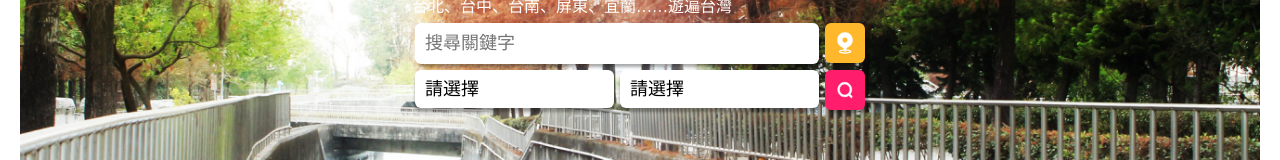
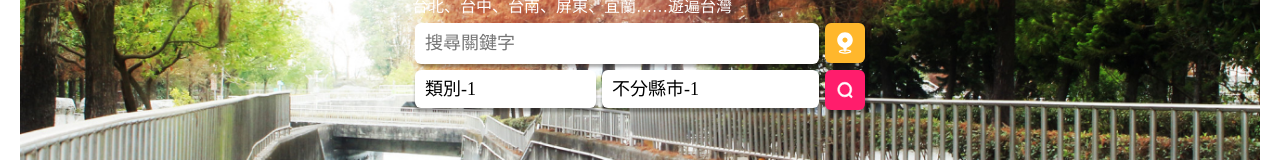
Before and after one commit to wenyo/taiwan_travel, a Vue app: page / in a window 1280 px wide. Shown: the part 433-593 px from the top of the page. Built offline with nearby package versions, Linux system fonts and the light colour scheme.

Commit message:
search ScenicSpot

```diff
--- a/src/component/Option.vue
+++ b/src/component/Option.vue
@@ -1,6 +1,13 @@
 <template>
-  <ul v-if="modelValue">
-    <li v-for="(option, idx) in options" :key="idx">{{ option }}</li>
+  <ul v-if="show">
+    <li
+      v-for="(option, idx) in options"
+      :class="{ selected: modelValue == idx }"
+      :key="idx"
+      @click="$emit('update:modelValue', idx); optionToggle(false)"
+    >
+      {{ option.text }}
+    </li>
   </ul>
 </template>
 
@@ -8,28 +15,52 @@
 export default {
   props: {
     options: {
-      type: Array[String],
-      default: ["1272", "999"],
+      type: Array[Object],
+      default: [{ text: "111", value: "" }],
     },
     modelValue: {
+      type: Number,
+      default: -1,
+    },
+    show: {
       type: Boolean,
       default: false,
     },
+    optionToggle:{
+      type: Function,
+      default: ()=>{}
+    }
+  },
+  methods: {
   },
 };
 </script>
 
 <style lang="scss" scoped>
+::-webkit-scrollbar {
+  width: 5px;
+}
+::-webkit-scrollbar-track {
+  -webkit-border-radius: 10px;
+  border-radius: 10px;
+}
+::-webkit-scrollbar-thumb {
+  -webkit-border-radius: 4px;
+  border-radius: 4px;
+  background: $basic-color-shadow;
+}
 ul {
   position: absolute;
+  max-height: 200px;
   top: calc(100% - 10px);
   right: 0;
   left: 0;
   border-radius: 0 0 6px 6px;
-  overflow: hidden;
+  overflow-y: scroll;
   box-shadow: 3px 3px 3px $basic-color-shadow;
   background-color: $basic-color-white;
   padding-top: 5px;
+  font-size: 18px;
 }
 
 li {
@@ -37,7 +68,8 @@ li {
   padding: 5px 10px;
   cursor: pointer;
 
-  &:hover {
+  &:hover,
+  &.selected {
     background-color: $basic-color-grey;
   }
 }
--- a/src/component/Select.vue
+++ b/src/component/Select.vue
@@ -1,7 +1,14 @@
 <template>
   <div class="select">
-    <div class="title" @click="show = !show">{{ title }}</div>
-    <Option :options="options" v-model="show" />
+    <div class="title" @click="optionToggle(!show)">
+      {{ title }}{{modelValue}}
+    </div>
+    <Option
+      :options="options"
+      v-model="selectedIdx"
+      :show="show"
+      :optionToggle="optionToggle"
+    />
   </div>
 </template>
 
@@ -11,10 +18,10 @@ import Option from "./Option";
 export default {
   props: {
     options: {
-      type: Array[String],
-      default: ["122", "999"],
+      type: Array[Object],
+      default: [{ text: "111", value: "" }],
     },
-    title: {
+    defaultTitle: {
       typr: String,
       default: "請選擇",
     },
@@ -28,8 +35,21 @@ export default {
   },
   data() {
     return {
+      selectedIdx: this.modelValue,
       show: false,
     };
+  },
+  methods: {
+    optionToggle(show) {
+      this.show = show;
+    },
+  },
+  computed: {
+    title() {
+      return this.modelValue === -1
+        ? this.defaultTitle
+        : this.options[this.modelValue].text;
+    },
   },
 };
 </script>
--- a/src/page/Home/List1.vue
+++ b/src/page/Home/List1.vue
@@ -1,5 +1,5 @@
 <template>
-  <div>
+  <div class="contain">
     <ViceTitle title="熱門城市" />
     <ul>
       <li v-for="city in city_key" :key="city">
--- a/src/page/Home/index.vue
+++ b/src/page/Home/index.vue
@@ -6,12 +6,12 @@
         <IconButton type="gps" color="second" />
       </div>
       <div class="margin-10">
-      <Select />
-      <Select />
+        <Select default-title="類別" />
+        <Select default-title="不分縣市" :options="city_option"/>
         <IconButton type="search" color="master" />
       </div>
     </Banner>
-  <List1 title="熱門城市"/>
+    <List1 title="熱門城市" />
   </div>
 </template>
 
@@ -21,17 +21,20 @@ import TextInput from "../../component/TextInput";
 import IconButton from "../../component/IconButton";
 import Select from "../../component/Select";
 import List1 from "./List1";
+import { city_info, city_key } from "../../json/city";
+
 export default {
   components: {
     Banner,
     TextInput,
     IconButton,
     Select,
-    List1
+    List1,
   },
   data() {
     return {
       text: "",
+      city_option: city_key.map(city=> {return {text:city_info[city].ch, value:city}}),
     };
   },
 };
```
Lines whose indentation alone changed are shown as unchanged.
